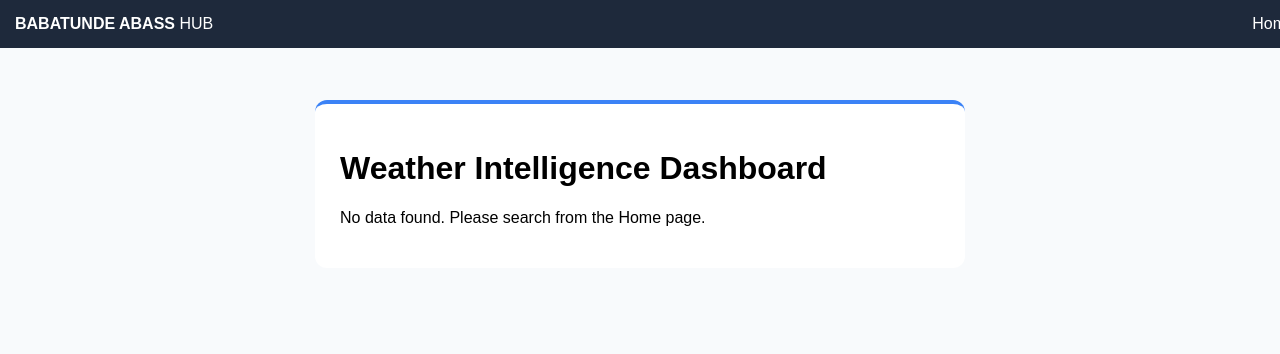
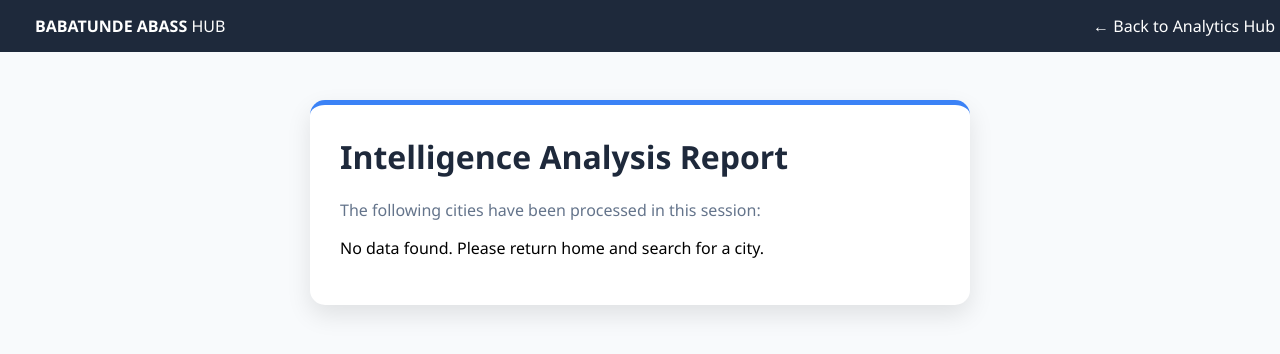
Before and after one commit to herbaztunthey-web/Weather-Analytics-ITechpiscartsynergy-Dashboard, a Flask app: template templates/weather.html in a window 1280 px wide. Shown: the top 354 px of the page. Run offline with Flask 3, Linux system fonts and the light colour scheme; the template is opened without the code that fills it, so the values that code supplies are empty.

Commit message:
Fix: Enabled multiple city analysis and dynamic PDF data

```diff
--- a/app.py
+++ b/app.py
@@ -1,25 +1,25 @@
 import os
 import io
 import requests
-from flask import Flask, render_template, request, send_file
+from flask import Flask, render_template, request, send_file, session
 from reportlab.pdfgen import canvas
 from reportlab.lib.pagesizes import letter
 
 app = Flask(__name__)
+app.secret_key = "babatunde_intelligence_secret_key"  # Needed for sessions
 
 # --- CONFIGURATION ---
-# This now matches the "Variable Name" box on Render
 API_KEY = os.environ.get("OPENWEATHER_API_KEY")
 BASE_URL = "http://api.openweathermap.org/data/2.5/weather"
-
-# --- 1. THE HUB ---
+FORECAST_URL = "http://api.openweathermap.org/data/2.5/forecast"
 
 
 @app.route('/')
 def home():
-    return render_template('index.html')
-
-# --- 2. THE WEATHER MODULE ---
+    # Initialize sessions if they don't exist
+    if 'weather_list' not in session:
+        session['weather_list'] = []
+    return render_template('index.html', weather_list=session['weather_list'])
 
 
 @app.route('/analyze', methods=['POST'])
@@ -27,72 +27,80 @@ def analyze():
     city = request.form.get('city')
     units = request.form.get('unit', 'metric')
 
-    # Security check: If the API Key is missing from Render, show an error
     if not API_KEY:
-        return "Error: OPENWEATHER_API_KEY not found in Render Environment Variables.", 500
+        return "Error: API Key missing.", 500
 
+    # 1. Fetch Current Weather
     params = {'q': city, 'appid': API_KEY, 'units': units}
-    response = requests.get(BASE_URL, params=params).json()
+    resp = requests.get(BASE_URL, params=params).json()
 
-    weather_list = []
-    if response.get('cod') == 200:
-        weather_list.append({
-            'city': response['name'],
-            'temp': response['main']['temp'],
-            'desc': response['weather'][0]['description'],
-            'icon': response['weather'][0]['icon'],
-            'lat': response['coord']['lat'],
-            'lon': response['coord']['lon'],
-            'alert': "High Heat" if response['main']['temp'] > 35 else None
-        })
+    if resp.get('cod') == 200:
+        new_data = {
+            'city': resp['name'],
+            'temp': resp['main']['temp'],
+            'desc': resp['weather'][0]['description'],
+            'icon': resp['weather'][0]['icon'],
+            'lat': resp['coord']['lat'],
+            'lon': resp['coord']['lon']
+        }
 
-    return render_template('weather.html', weather_list=weather_list)
+        # Add to session list (prevents "only one city" flaw)
+        w_list = session.get('weather_list', [])
+        # Keep only the last 5 searches to keep charts clean
+        w_list.insert(0, new_data)
+        session['weather_list'] = w_list[:5]
+        session.modified = True
 
-# --- 3. THE BRANDED PDF ENGINE ---
+    return render_template('index.html', weather_list=session['weather_list'])
 
 
 @app.route('/download_pdf')
 def download_pdf():
+    w_list = session.get('weather_list', [])
+    if not w_list:
+        return "No data to report. Please search for a city first.", 400
+
     buffer = io.BytesIO()
     c = canvas.Canvas(buffer, pagesize=letter)
 
+    # Header
     c.setFont("Helvetica-Bold", 18)
     c.setFillColorRGB(0.12, 0.22, 0.6)
     c.drawString(100, 750, "BABATUNDE ABASS | INTELLIGENCE REPORT")
-
-    c.setStrokeColorRGB(0, 0.82, 1.0)
     c.line(100, 740, 500, 740)
 
-    c.setFont("Helvetica", 12)
+    # Data Body (Fixes the "Empty PDF" flaw)
+    c.setFont("Helvetica-Bold", 14)
     c.setFillColorRGB(0, 0, 0)
-    c.drawString(100, 710, "Report Status: Official Data Forecast")
-    c.drawString(
-        100, 690, "Generated via: The Babatunde Abass Intelligence Hub")
+    c.drawString(100, 710, "Latest Forecast Data:")
+
+    y_position = 680
+    for city in w_list:
+        c.setFont("Helvetica-Bold", 12)
+        c.drawString(100, y_position, f"City: {city['city']}")
+        c.setFont("Helvetica", 12)
+        c.drawString(100, y_position - 20,
+                     f"Condition: {city['desc']} | Temp: {city['temp']}°")
+        y_position -= 50
+        if y_position < 100:
+            break  # Page overflow protection
 
     c.setFont("Helvetica-Oblique", 10)
-    c.drawString(
-        100, 50, "© 2026 Babatunde Abass | Data Analytics & Global Forecasting")
-    c.drawString(400, 50, "Verified on Render Cloud")
-
+    c.drawString(100, 50, "© 2026 Babatunde Abass | Verified Intelligence")
     c.showPage()
     c.save()
-
     buffer.seek(0)
-    return send_file(buffer, as_attachment=True, download_name="Babatunde_Abass_Report.pdf")
-
-# --- 4. SPECIALIZED MODULES ---
+    return send_file(buffer, as_attachment=True, download_name="Babatunde_Abass_Intelligence.pdf")
 
 
 @app.route('/maritime')
-def maritime():
-    return render_template('maritime.html')
+def maritime(): return render_template('maritime.html')
 
 
 @app.route('/solar')
-def solar():
-    return render_template('solar.html')
+def solar(): return render_template('solar.html')
 
 
 if __name__ == '__main__':
-    port = int(os.environ.get("PORT", 10000))  # Render uses 10000 by default
+    port = int(os.environ.get("PORT", 10000))
     app.run(host='0.0.0.0', port=port)
--- a/templates/weather.html
+++ b/templates/weather.html
@@ -4,31 +4,41 @@
     <meta charset="UTF-8">
     <title>Babatunde Abass | Weather Intelligence</title>
     <style>
-        body { background: #f8fafc; font-family: 'Arial', sans-serif; margin: 0; padding-top: 60px; }
-        .nav { background: #1e293b; color: white; padding: 15px; position: fixed; top: 0; width: 100%; display: flex; justify-content: space-between; }
-        .card { background: white; max-width: 600px; margin: 40px auto; padding: 25px; border-radius: 12px; shadow: 0 4px 6px rgba(0,0,0,0.1); border-top: 4px solid #3b82f6; }
-        .btn-download { background: #10b981; color: white; padding: 10px 20px; border-radius: 6px; text-decoration: none; display: inline-block; margin-top: 20px; }
+        body { background: #f8fafc; font-family: 'Segoe UI', sans-serif; margin: 0; padding-top: 80px; }
+        .nav { background: #1e293b; color: white; padding: 15px; position: fixed; top: 0; width: 100%; display: flex; justify-content: space-between; align-items: center; z-index: 1000; }
+        .card-container { background: white; max-width: 600px; margin: 20px auto; padding: 30px; border-radius: 15px; box-shadow: 0 10px 25px rgba(0,0,0,0.1); border-top: 5px solid #3b82f6; }
+        .weather-item { border-bottom: 1px solid #eee; padding: 15px 0; display: flex; justify-content: space-between; align-items: center; }
+        .btn-action { background: #10b981; color: white; padding: 12px 25px; border-radius: 8px; text-decoration: none; display: inline-block; font-weight: bold; margin-top: 20px; transition: 0.3s; width: 100%; text-align: center; }
+        .btn-action:hover { background: #059669; }
     </style>
 </head>
 <body>
     <div class="nav">
-        <span><strong>BABATUNDE ABASS</strong> HUB</span>
-        <a href="/" style="color: white; text-decoration: none;">Home</a>
+        <span style="margin-left:20px;"><strong>BABATUNDE ABASS</strong> HUB</span>
+        <a href="/" style="color: white; text-decoration: none; margin-right:20px;">← Back to Analytics Hub</a>
     </div>
 
-    <div class="card">
-        <h1>Weather Intelligence Dashboard</h1>
+    <div class="card-container">
+        <h1 style="color: #1e293b; margin-top: 0;">Intelligence Analysis Report</h1>
+        <p style="color: #64748b;">The following cities have been processed in this session:</p>
+
         {% if weather_list %}
             {% for w in weather_list %}
-                <h2>City: {{ w.city }}</h2>
-                <p>Temperature: {{ w.temp }}°C</p>
-                <p>Condition: {{ w.desc }}</p>
-                <img src="http://openweathermap.org/img/wn/{{ w.icon }}@2x.png" alt="icon">
+                <div class="weather-item">
+                    <div>
+                        <h2 style="margin: 0; color: #3b82f6;">{{ w.city }}</h2>
+                        <p style="margin: 5px 0; text-transform: capitalize;">{{ w.desc }}</p>
+                    </div>
+                    <div style="text-align: right;">
+                        <span style="font-size: 1.5rem; font-weight: bold;">{{ w.temp }}°C</span><br>
+                        <img src="http://openweathermap.org/img/wn/{{ w.icon }}.png" alt="icon">
+                    </div>
+                </div>
             {% endfor %}
-            <br>
-            <a href="/download_pdf" class="btn-download">Download Branded PDF Report</a>
+
+            <a href="/download_pdf" class="btn-action">Download Branded Intelligence PDF</a>
         {% else %}
-            <p>No data found. Please search from the Home page.</p>
+            <p>No data found. Please return home and search for a city.</p>
         {% endif %}
     </div>
 </body>
```
Also changed, not shown: templates/index.html (+19 -72 lines).
